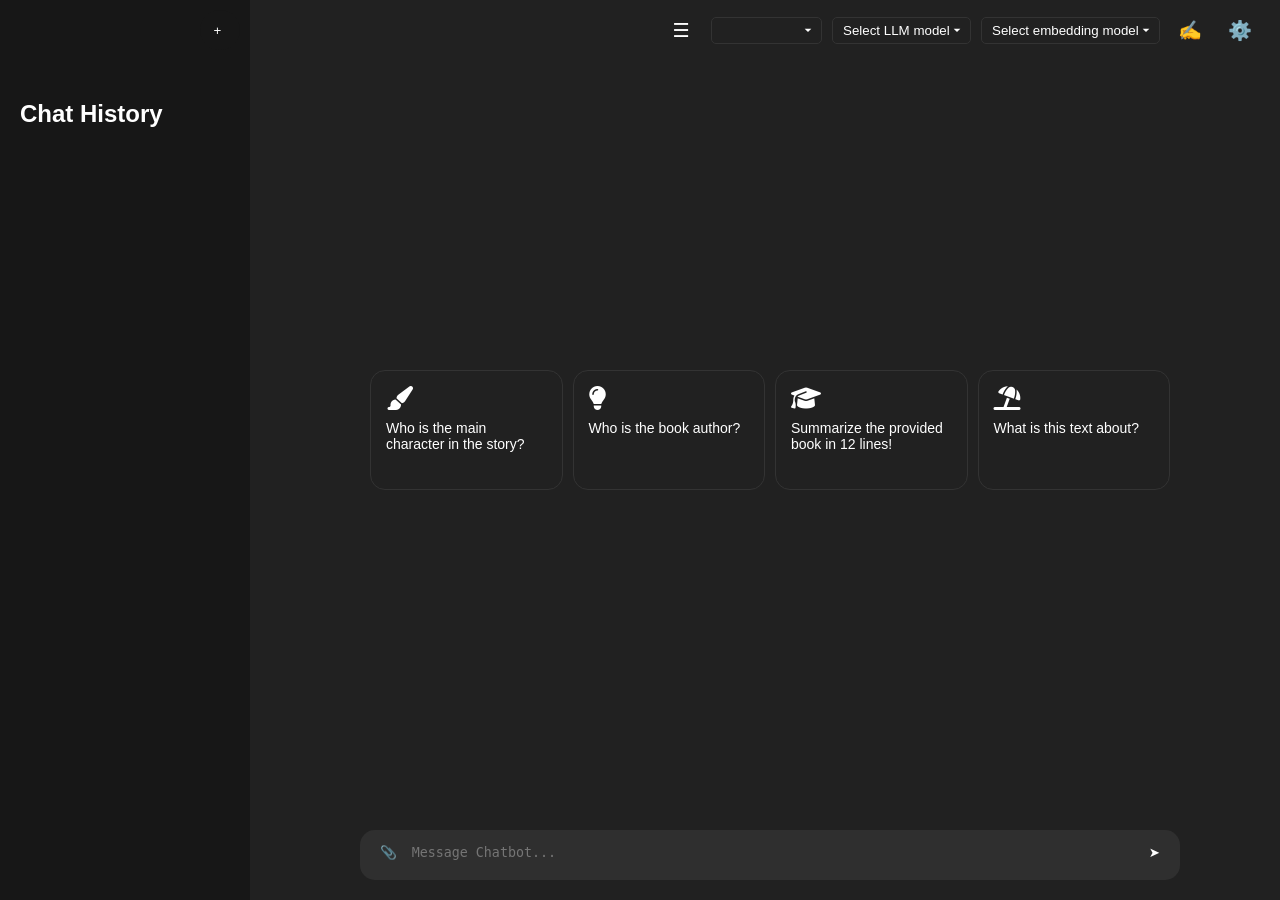
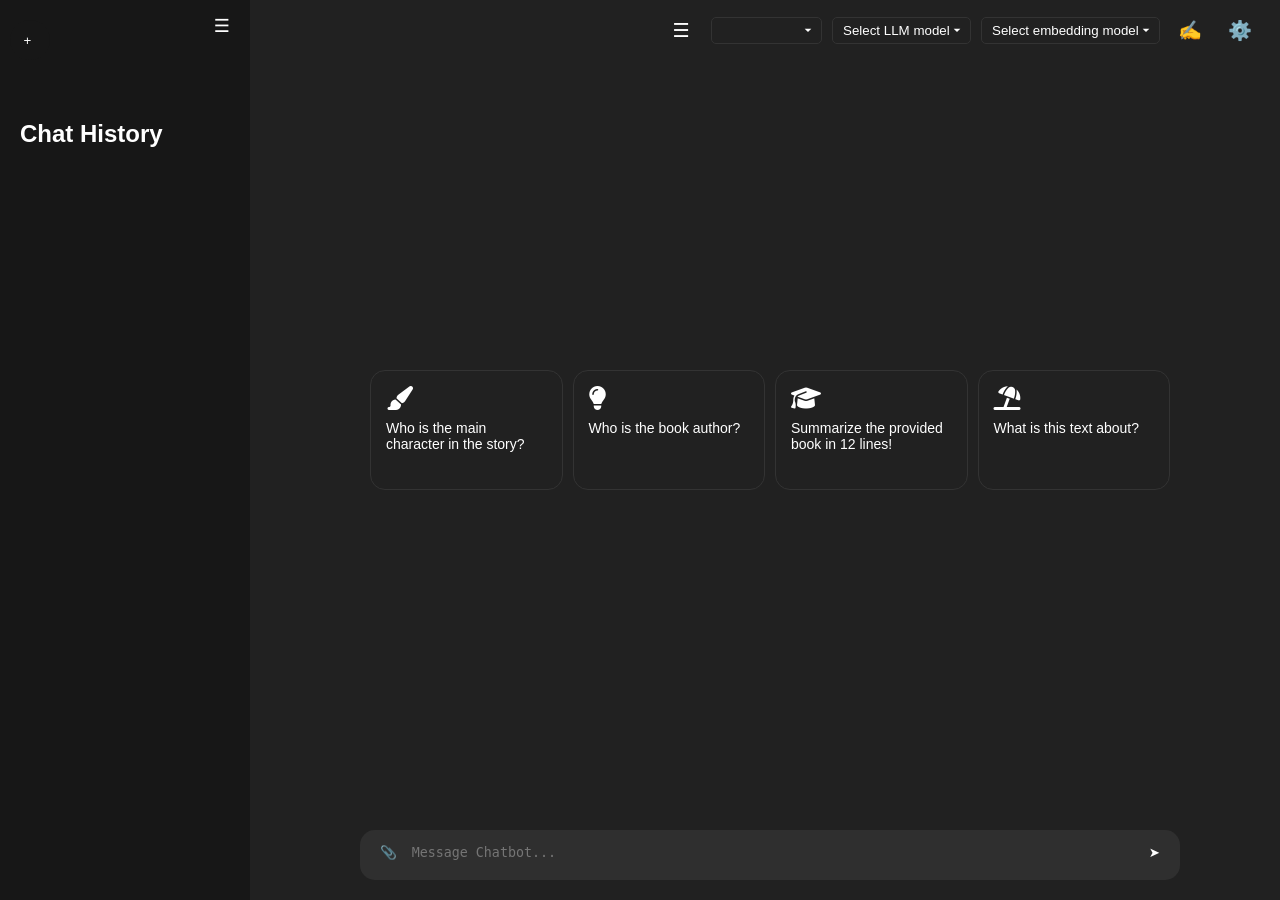
Before and after one commit to Dinobali/chatbot, a Flask app: page / in a window 1280 px wide. Run offline with Flask 3, Linux system fonts and the light colour scheme; data that the repository does not hold is empty; parts of the project's set-up code (start-up, migrations or seed data) failed here and were passed over.

Commit message:
Update index.html

```diff
--- a/templates/index.html
+++ b/templates/index.html
@@ -166,9 +166,9 @@
 }
 
 .new-chat-btn {
-    position: fixed;
-    top: 10px;
-    left: 200px;
+    position: absolute;
+    top: 20px; /* Increased from 10px to 20px */
+    left: 10px;
     z-index: 1001;
     background-color: var(--sidebar-bg);
     border-radius: 50%;
@@ -180,6 +180,7 @@
     cursor: pointer;
     transition: background-color 0.3s, transform 0.3s, left 0.3s ease;
 }
+
 
 .sidebar.collapsed .new-chat-btn {
     left: 10px;
@@ -212,8 +213,9 @@
 .sidebar-content {
     flex-grow: 1;
     overflow-y: auto;
-    padding-top: 60px;
+    padding-top: 60px; /* Increased from 60px to 80px */
     transition: opacity 0.3s ease;
+    margin-top: 20px;
 }
 
 #chatHistory > .chat-history-item {
@@ -591,27 +593,23 @@
 function toggleInnerSidebar() {
     console.log("Inner sidebar toggle clicked");
 
-    // Find the main sidebar and the main content elements
     const sidebar = document.getElementById('sidebar');
     const mainContent = document.querySelector('.main-content');
 
-    // Toggle the 'hidden' class on the sidebar
     sidebar.classList.toggle('hidden');
 
-    // Adjust the main content's width and margin based on the sidebar's visibility
     if (sidebar.classList.contains('hidden')) {
         mainContent.classList.add('full-width');
         mainContent.style.marginLeft = "0";
     } else {
         mainContent.classList.remove('full-width');
-        mainContent.style.marginLeft = "250px";  // Adjust this value to match your sidebar's width
+        mainContent.style.marginLeft = "250px";
     }
 }
 
 function toggleSidebar() {
-    toggleInnerSidebar();  // Call the same functionality as the inner toggle
+    toggleInnerSidebar();
 }
-
 
 document.querySelectorAll('.option-btn').forEach(button => {
     button.addEventListener('click', function() {
@@ -836,6 +834,7 @@
         document.getElementById('chatArea').appendChild(botMessageDiv);
     }
     botMessageDiv.innerHTML = content;
+    addActionButtons(botMessageDiv);
     document.getElementById('chatArea').scrollTop = document.getElementById('chatArea').scrollHeight;
 }
 
@@ -843,18 +842,23 @@
     const chatArea = document.getElementById('chatArea');
     const messageDiv = document.createElement('div');
     messageDiv.classList.add('message', `${role}-message`);
-    messageDiv.innerHTML = `
-        ${content}
-        <div class="message-actions">
-            <button onclick="readAloud(this)" title="Read aloud"><i class="fas fa-volume-up"></i></button>
-            <button onclick="regenerateMessage(this)" title="Regenerate"><i class="fas fa-sync-alt"></i></button>
-            <button onclick="copyMessage(this)" title="Copy"><i class="far fa-copy"></i></button>
-            <button onclick="editMessage(this)" title="Edit"><i class="far fa-edit"></i></button>
-            <button onclick="likeMessage(this)" title="Like"><i class="far fa-thumbs-up"></i></button>
-        </div>
-    `;
+    messageDiv.textContent = content;
+    addActionButtons(messageDiv);
     chatArea.appendChild(messageDiv);
     chatArea.scrollTop = chatArea.scrollHeight;
+}
+
+function addActionButtons(messageDiv) {
+    const actionsDiv = document.createElement('div');
+    actionsDiv.classList.add('message-actions');
+    actionsDiv.innerHTML = `
+        <button onclick="readAloud(this)" title="Read aloud"><i class="fas fa-volume-up"></i></button>
+        <button onclick="regenerateMessage(this)" title="Regenerate"><i class="fas fa-sync-alt"></i></button>
+        <button onclick="copyMessage(this)" title="Copy"><i class="far fa-copy"></i></button>
+        <button onclick="editMessage(this)" title="Edit"><i class="far fa-edit"></i></button>
+        <button onclick="likeMessage(this)" title="Like"><i class="far fa-thumbs-up"></i></button>
+    `;
+    messageDiv.appendChild(actionsDiv);
 }
 
 function updateChatHistory() {
@@ -894,7 +898,7 @@
         .then(response => response.json())
         .then(history => {
             const chatHistory = document.getElementById('chatHistory');
-            chatHistory.innerHTML = ''; // Clear existing content
+            chatHistory.innerHTML = '';
             history.forEach((item, index) => {
                 const historyItem = document.createElement('div');
                 historyItem.className = 'chat-history-item';
@@ -919,6 +923,7 @@
                 <div><strong>Page:</strong> ${item.page}</div>
                 <div><strong>Source:</strong> ${item.source}</div>
             `;
+            addActionButtons(chatArea.lastElementChild);
         })
         .catch(error => console.error('Error fetching full conversation:', error));
 }
@@ -1037,7 +1042,7 @@
     const newContent = editBox.value.trim();
     if (newContent) {
         messageDiv.innerHTML = newContent;
-        appendMessageActions(messageDiv);
+        addActionButtons(messageDiv);
 
         const chatIndex = chatHistory.findIndex(chat => chat.id === currentChatId);
         const messageIndex = Array.from(messageDiv.parentElement.children).indexOf(messageDiv);
@@ -1056,6 +1061,7 @@
 function regenerateMessage(button) {
     const messageDiv = button.closest('.message');
     console.log('Regenerate message');
+    // Implement regeneration logic here
 }
 
 function likeMessage(button) {
@@ -1065,19 +1071,6 @@
     } else {
         button.innerHTML = '<i class="far fa-thumbs-up"></i>';
     }
-}
-
-function appendMessageActions(messageDiv) {
-    const actionsDiv = document.createElement('div');
-    actionsDiv.classList.add('message-actions');
-    actionsDiv.innerHTML = `
-        <button onclick="readAloud(this)" title="Read aloud"><i class="fas fa-volume-up"></i></button>
-        <button onclick="regenerateMessage(this)" title="Regenerate"><i class="fas fa-sync-alt"></i></button>
-        <button onclick="copyMessage(this)" title="Copy"><i class="far fa-copy"></i></button>
-        <button onclick="editMessage(this)" title="Edit"><i class="far fa-edit"></i></button>
-        <button onclick="likeMessage(this)" title="Like"><i class="far fa-thumbs-up"></i></button>
-    `;
-    messageDiv.appendChild(actionsDiv);
 }
 
 function autoResize(textarea) {
```
